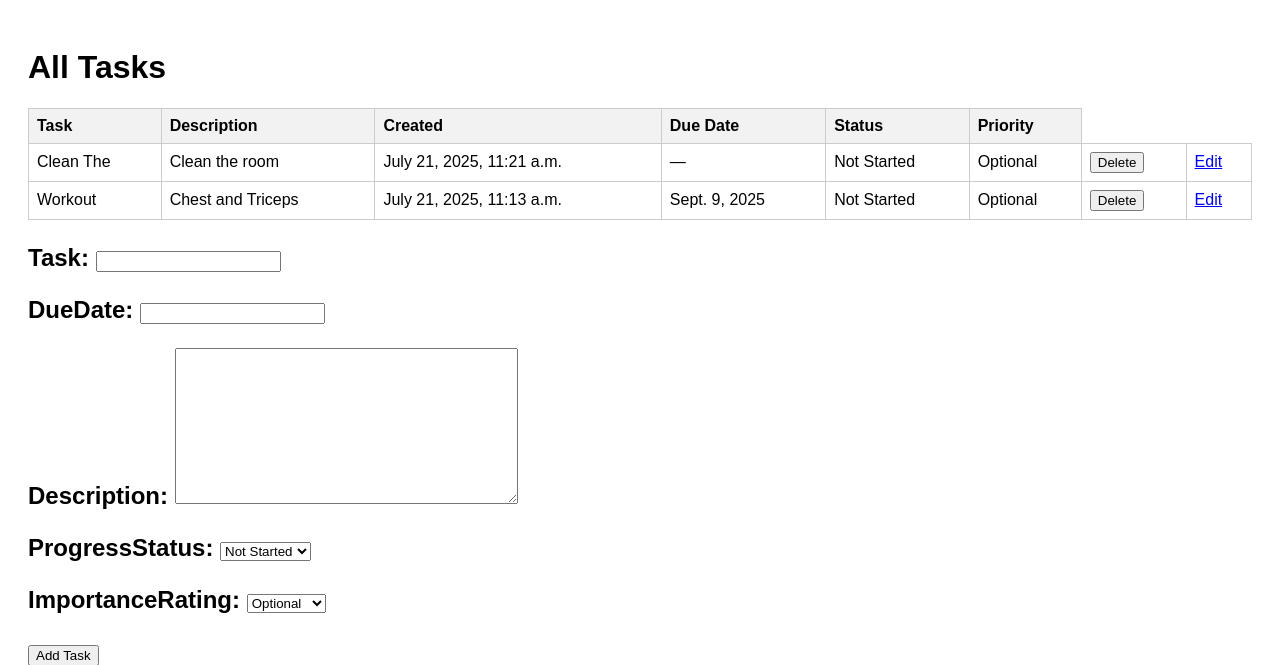
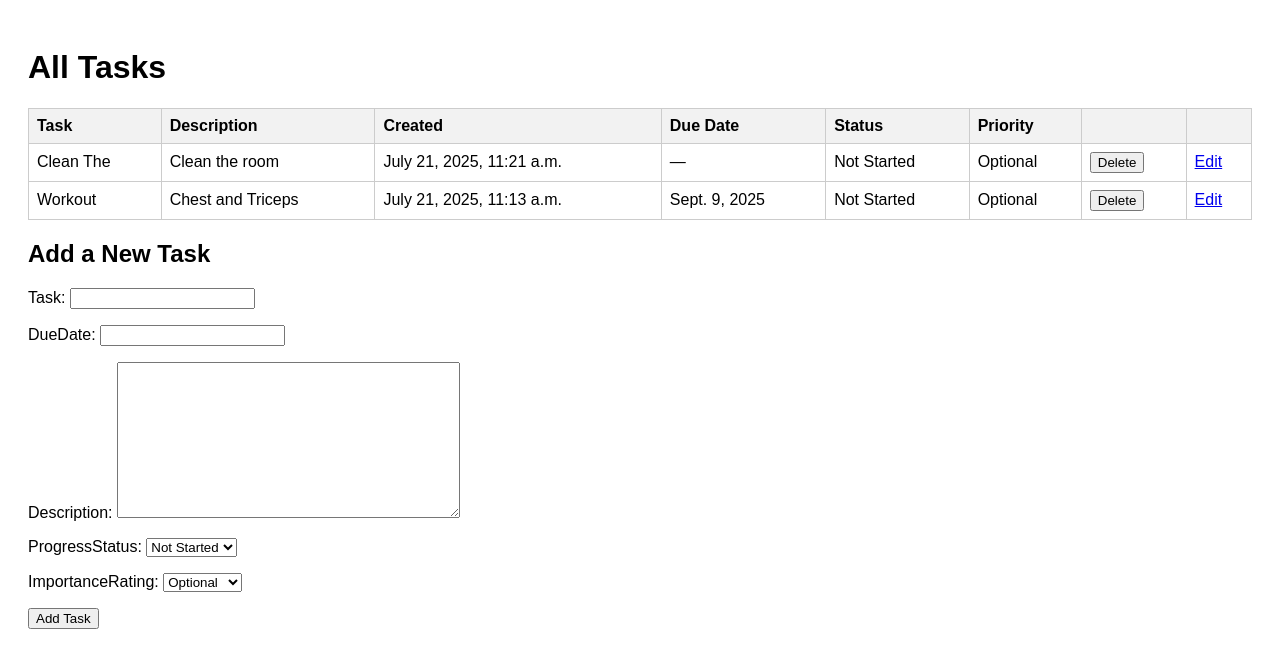
Before and after one commit to CristianDmbr/ToDo, a Django app: page / in a window 1280 px wide. Shown: the top 665 px of the page. Run offline with Django 5.2, Linux system fonts and the light colour scheme; data comes from the database, SQL or seed files in the repository; both versions use the stored data as it was after the commit.

Commit message:
Updated version

```diff
--- a/tasks/templates/createTask.html
+++ b/tasks/templates/createTask.html
@@ -21,6 +21,8 @@
                 <th>Due Date</th>
                 <th>Status</th>
                 <th>Priority</th>
+                <th></th><!-- delete -->
+                <th></th><!-- edit -->
             </tr>
         </thead>
         <tbody>
@@ -33,26 +35,26 @@
                 <td>{{ task.get_progressStatus_display }}</td>
                 <td>{{ task.get_importanceRating_display }}</td>
                 <td>
-                    <form action="{% url 'delete_task' task.id %}" method="post" style="display:inline;">
+                    <form action="{% url 'Delete page url' task.id %}" method="post" style="display:inline;">
                         {% csrf_token %}
                         <button type="submit">Delete</button>
                     </form>
                 </td>
                 <td>
-                    <a href="{% url 'makeChange' task.id %}">Edit</a>
+                    <a href="{% url 'Edit page URL' task.id %}">Edit</a>
                 </td>
             </tr>
             {% empty %}
-            <tr><td colspan="6">No tasks available.</td></tr>
+            <tr><td colspan="8">No tasks available.</td></tr>
             {% endfor %}
         </tbody>
     </table>
-    <h2>
-        <form method="post">
-            {% csrf_token %}
-            {{ form.as_p }}
-            <button type="submit">Add Task</button>
-        </form>
-    </h2>
+
+    <h2>Add a New Task</h2>
+    <form method="post" action="{% url 'Main page URL' %}">
+        {% csrf_token %}
+        {{ form.as_p }}
+        <button type="submit">Add Task</button>
+    </form>
 </body>
 </html>
--- a/tasks/templates/editTask.html
+++ b/tasks/templates/editTask.html
@@ -5,11 +5,13 @@
 </head>
 <body>
     <h1>Edit Task: {{ task.task }}</h1>
+
     <form method="post">
         {% csrf_token %}
         {{ form.as_p }}
         <button type="submit">Save Changes</button>
     </form>
-    <a href="{% url 'create_task' %}">Back to task list</a>
+
+    <a href="{% url 'Main page URL' %}">Back to task list</a>
 </body>
 </html>
--- a/tasks/views.py
+++ b/tasks/views.py
@@ -4,40 +4,48 @@ from .forms import TaskCreationForm
 from django.shortcuts import get_object_or_404
 
 def createTask(request):
-    alreadyExistingTasks = Tasks.objects.all()
+    alreadyExistingDatabase = Tasks.objects.all()
     if request.method == 'POST':
         form = TaskCreationForm(request.POST)
-        if form.is_valid:
-            form.save()
+        if form.is_valid():
+            form.save
         else:
             context = {
                 'form' : form,
-                'tasks' : alreadyExistingTasks
-                }
-            return render(request, 'createTask.html', context)
+                'tasks' : alreadyExistingDatabase
+            }
+            return render(request, 'createTask.html',context)
 
     form = TaskCreationForm()
     context = {
         'form' : form,
-        'tasks' : alreadyExistingTasks
-        }
+        'tasks' : alreadyExistingDatabase
+    }
     return render(request, 'createTask.html', context)
 
-def delete_task(request, task_id):
-    task = get_object_or_404(Tasks, id=task_id)
+def deleteTask(request, task_id):
+    task = get_object_or_404(Tasks, id = task_id)
     task.delete()
-    return redirect('Task creation')
+    return redirect('Main page')
 
 def makeChange(request, task_id):
+
     task = get_object_or_404(Tasks, id = task_id)
 
     if request.method == 'POST':
+
         form = TaskCreationForm(request.POST, instance = task)
+        # Binds the form to the already existing object task so instead of creating a new one it will edit current task
+
         if form.is_valid():
             form.save()
-            return redirect('create_task')
+            return redirect('Main page URL')
+            # Redirects to the already existing main page URL defined as <name = 'Main page URL'>
     else:
+    # If the request was not POST, it means the user is opening the edit page not submitting
         form = TaskCreationForm(instance = task)
+        # Creates a pre filled form using task's current data which will be displayed once the GET function is activated
 
+    # The form is coming from the form object above
     context = {'form': form, 'task': task}
     return render(request, 'editTask.html', context)
--- a/todo/urls.py
+++ b/todo/urls.py
@@ -16,11 +16,11 @@ Including another URLconf
 """
 from django.contrib import admin
 from django.urls import path
-from tasks.views import createTask, delete_task, makeChange
+from tasks.views import createTask, deleteTask, makeChange
 
 urlpatterns = [
     path('admin/', admin.site.urls),
-    path('', createTask, name='create_task'),
-    path('delete/<int:task_id>/', delete_task, name='delete_task'),
-    path('edit/<int:task_id>', makeChange, name = 'makeChange'),
+    path('', createTask, name = 'Main page URL'),
+    path('delete/<int:task_id>', deleteTask, name = 'Delete page url'),
+    path('edit/<int:task_id>', makeChange, name = 'Edit page URL'),
 ]
```
Also changed, not shown: db.sqlite3.
